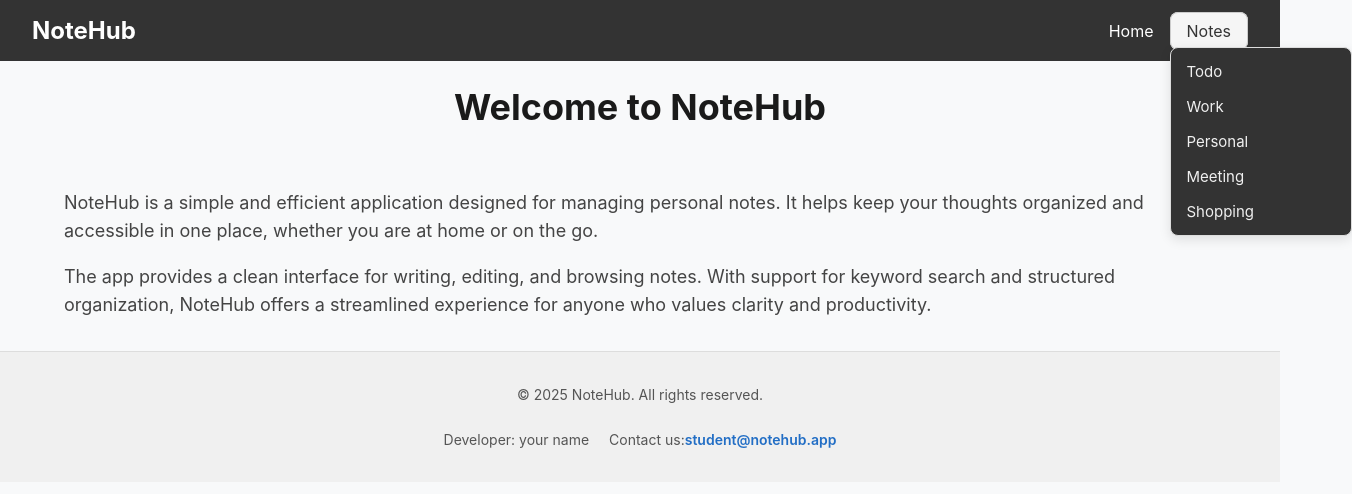
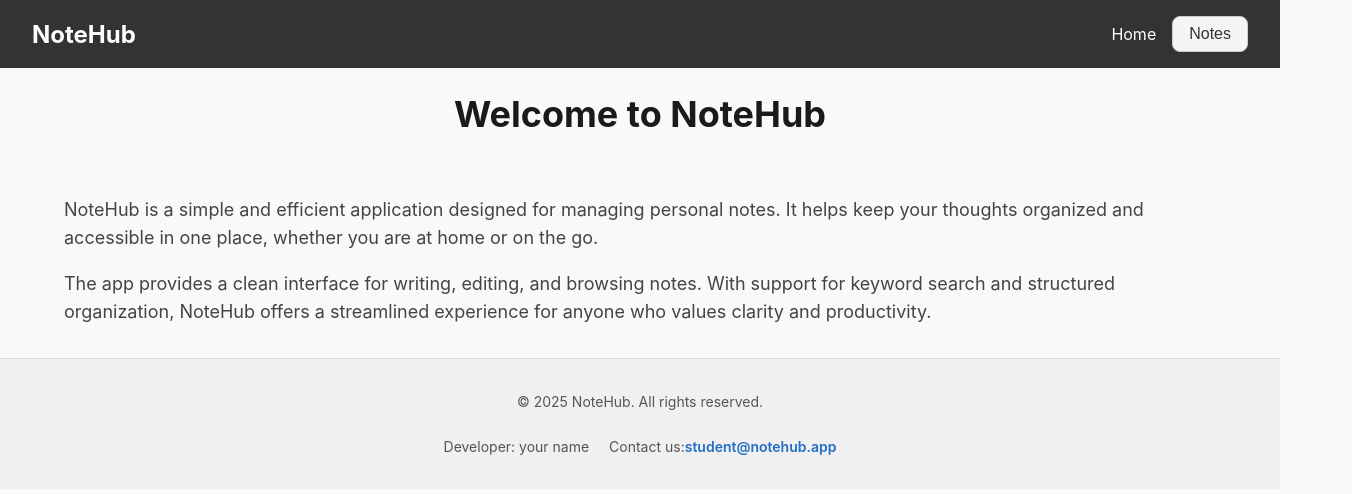
Before and after one commit to VladKzern/07-routing-nextjs, a Next.js app: page / in a window 1280 px wide. Shown: the top 494 px of the page, 1352 px wide, since content can reach past the window. Built offline with nearby package versions, Linux system fonts and the light colour scheme.

Commit message:
add toggle logic to tagsmenu

```diff
--- a/components/TagsMenu/TagsMenu.module.css
+++ b/components/TagsMenu/TagsMenu.module.css
@@ -51,19 +51,3 @@
   background-color: #f0f0f0;
   color: #333;
 }
-
-.menuButton.menuLink {
-  color: #333;
-}
-
-.buttonMenuLink {
-  background-color: #f5f5f5;
-  color: #333;
-  border: 1px solid #ccc;
-  padding: 8px 16px;
-  font-size: 16px;
-  border-radius: 8px;
-  cursor: pointer;
-  transition: background-color 0.3s ease, box-shadow 0.2s ease;
-  text-decoration: none;
-}
--- a/components/TagsMenu/TagsMenu.tsx
+++ b/components/TagsMenu/TagsMenu.tsx
@@ -1,26 +1,38 @@
-import Link from 'next/link';
-import css from './TagsMenu.module.css';
+"use client";
 
-interface TagsMenuProps {
-  tags: string[];
-}
+import { useState } from "react";
+import Link from "next/link";
+import css from "./TagsMenu.module.css";
 
-export default function TagsMenu({ tags }: TagsMenuProps) {
+export default function TagsMenu() {
+  const [open, setOpen] = useState(false);
+
+  const tags = ["All", "Work", "Personal", "Meeting", "Shopping"];
+
+  const toggleMenu = () => setOpen((prev) => !prev);
+  const closeMenu = () => setOpen(false);
+
   return (
     <div className={css.menuContainer}>
+      <button className={css.menuButton} onClick={toggleMenu}>
+        Notes
+      </button>
 
-        <Link href="/notes/filter/All" className={`${css.buttonMenuLink}`}>Notes</Link>
-
-
+      {open && (
         <ul className={css.menuList}>
           {tags.map((tag) => (
             <li key={tag} className={css.menuItem}>
-            <Link href={`/notes/filter/${tag}`} className={css.menuLink}>
+              <Link
+                href={`/notes/filter/${tag}`}
+                className={css.menuLink}
+                onClick={closeMenu}
+              >
                 {tag}
               </Link>
             </li>
           ))}
         </ul>
+      )}
     </div>
   );
 }
```
Lines whose indentation alone changed are shown as unchanged.
